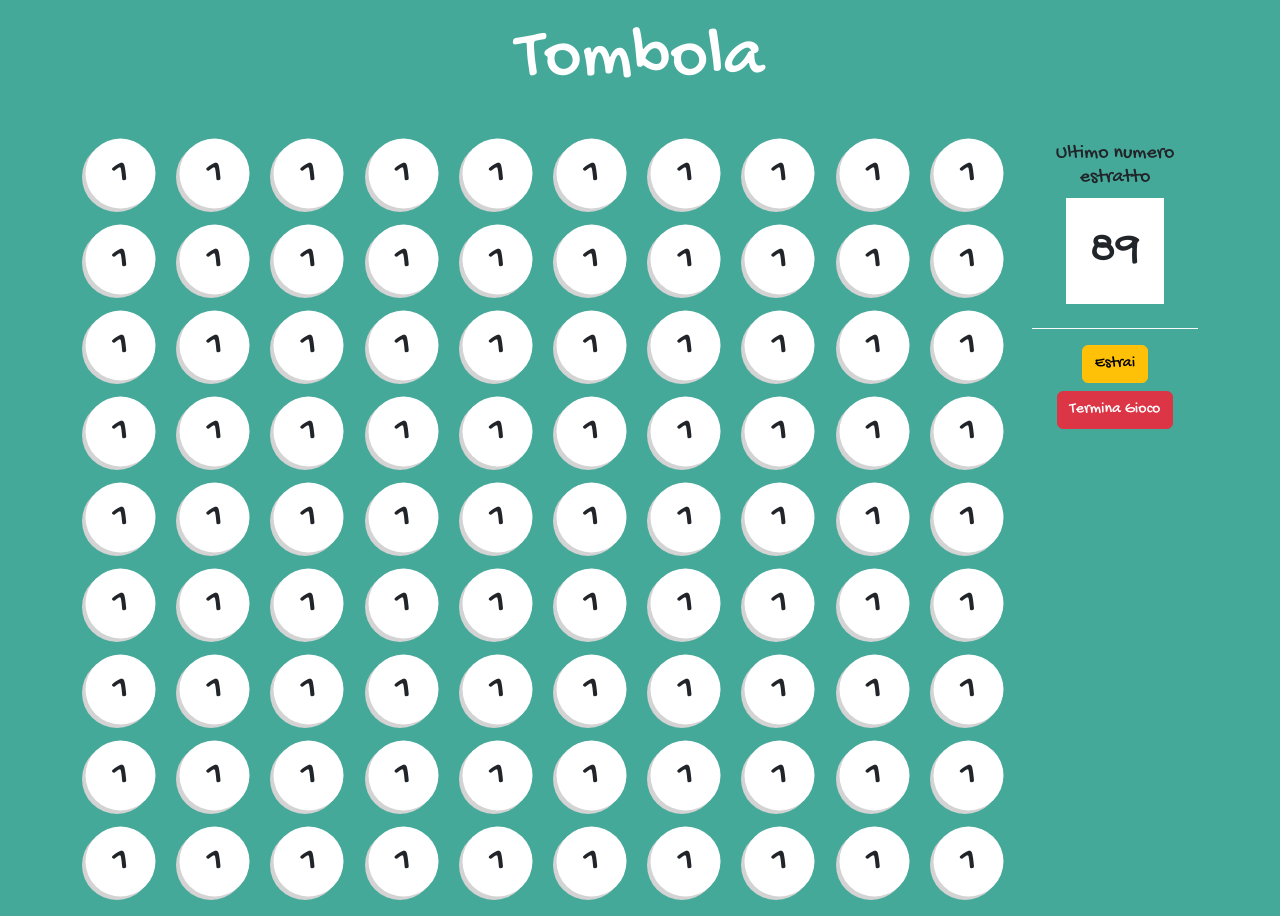
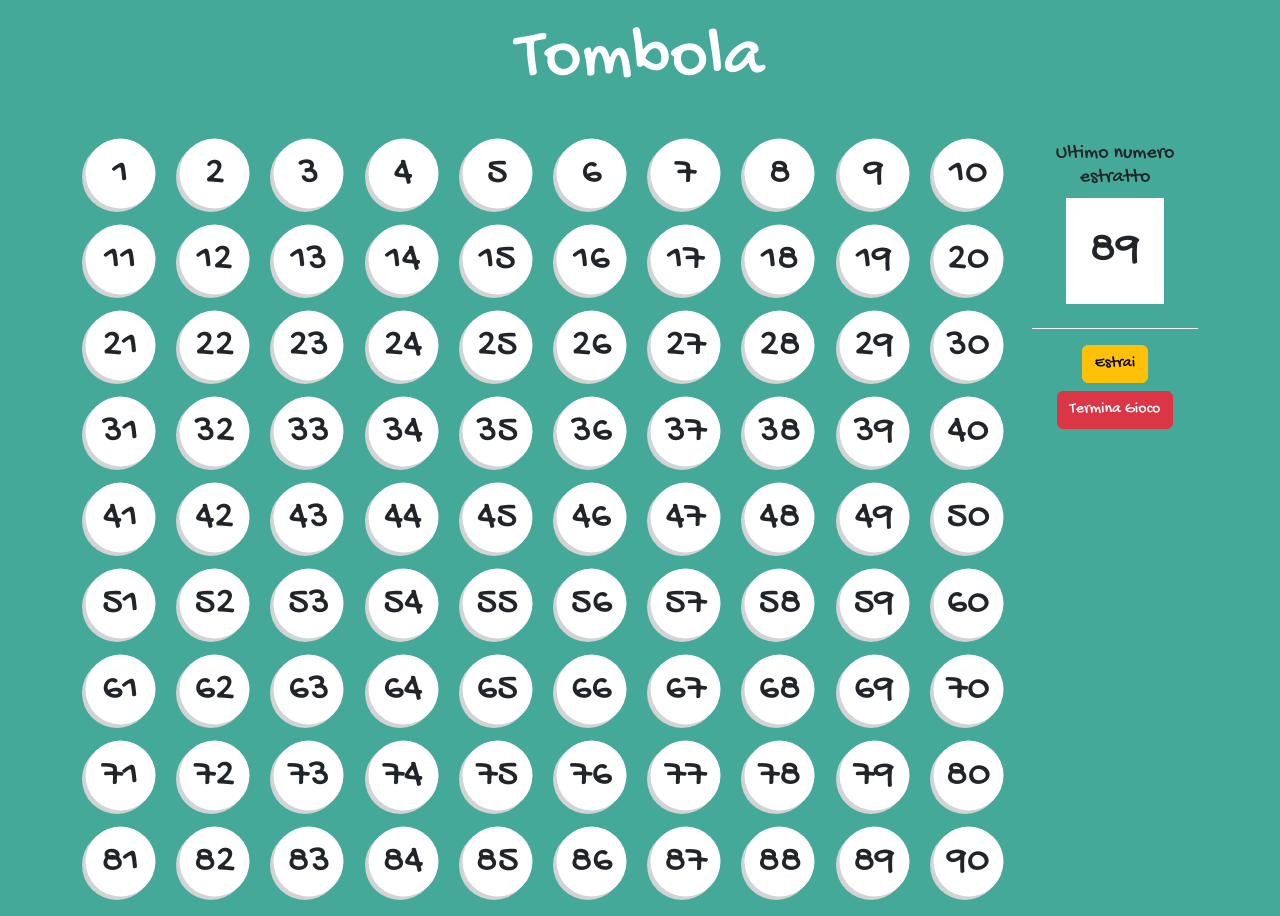
Before and after one commit to ChristianScarabelli/web-tombola, a React (Vite) app: page / in a window 1280 px wide. Built offline with nearby package versions, Linux system fonts and the light colour scheme; a web font is replaced by a local one.

Commit message:
ADD: dynamic coins number

```diff
--- a/src/components/Coins/Coins.jsx
+++ b/src/components/Coins/Coins.jsx
@@ -1,8 +1,9 @@
-export function Coins() {
+export function Coins({ numbers }) {
     return (
         <section className="position-relative">
             <div className="rounded-circle" style={{ width: '70px', height: '70px', backgroundColor: 'lightgrey' }}></div>
-            <span className="display-6 bg-white rounded-circle d-flex justify-content-center align-items-center position-absolute top-0" style={{ width: '70px', height: '70px', transform: 'translate(5%, -5%)' }}> 1
+            <span className="display-6 bg-white rounded-circle d-flex justify-content-center align-items-center position-absolute top-0" style={{ width: '70px', height: '70px', transform: 'translate(5%, -5%)' }}>
+                {numbers}
             </span>
         </section>
     )
--- a/src/components/Main/Main.jsx
+++ b/src/components/Main/Main.jsx
@@ -1,5 +1,14 @@
-import { Coins } from "../Coins/Coins";
-import { Display } from "../Display/Display";
+import { Coins } from "../Coins/Coins"
+import { Display } from "../Display/Display"
+
+// FUNZIONE PER CREARE I NUMERI DEI COIN
+// creo array di 90 indici, con callback (_ elemento corrente dell'array, vuoto perchè sono nuovi valori),
+// i + 1 perchè gli indici partono da 0
+const arrayDifferentIntNumFromOneToNinety = () => {
+    const numbers = Array.from({ length: 90 }, (_, i) => i + 1)
+    return numbers
+}
+// console.log(arrayDifferentIntNumFromOneToNinety())
 
 export function Main() {
     return (
@@ -9,12 +18,13 @@ export function Main() {
                     {/* Colonna principale per i numeri */}
                     <div className="col-10">
                         <div className="row row-cols-10 g-3">
-                            {/* Generazione dinamica di 90 "Coins" */}
-                            {Array.from({ length: 90 }, (_, index) => (
-                                <div key={index} className="col">
-                                    <Coins />
-                                </div>
-                            ))}
+                            {
+                                arrayDifferentIntNumFromOneToNinety().map(num =>
+                                    <div key={num} className="col">
+                                        <Coins numbers={num} />
+                                    </div>
+                                )
+                            }
                         </div>
                     </div>
 
@@ -29,3 +39,13 @@ export function Main() {
         </main>
     );
 }
+
+// let numbers = []
+
+// const generateDifferentIntNumFromOneToNinety = () => {
+//     const generatedNum = Math.floor(Math.random((max * min) - min) + 1)
+//     if (!numbers.includes(generatedNum)) {
+//         numbers.push(generatedNum)
+//     }
+// }
+// console.log(numbers)
```
